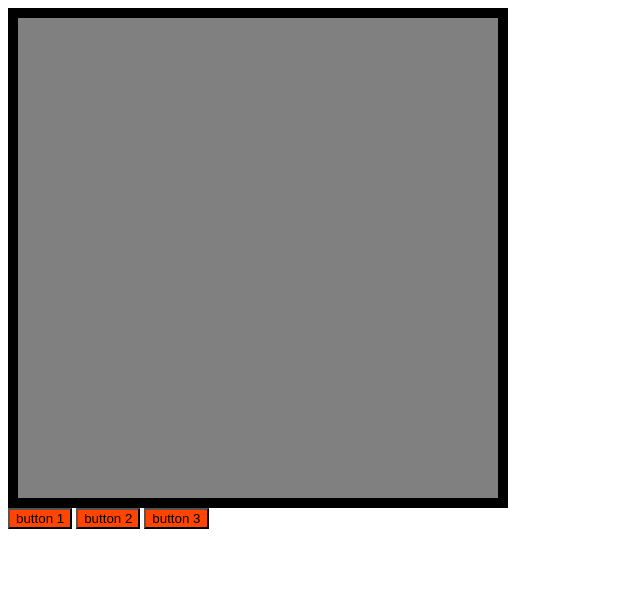
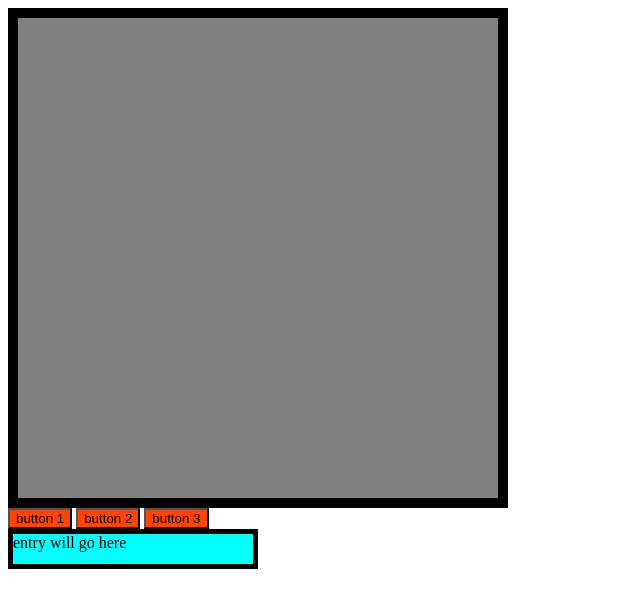
Before and after one commit to adamolson11/examQuestions, a plain HTML site: page index.html in a window 1280 px wide. Shown: the whole page, without its empty margins (0-640 px from the left). Drawn offline with Linux system fonts and the light colour scheme.

Commit message:
updating

```diff
--- a/calculator.js
+++ b/calculator.js
@@ -20,3 +20,12 @@ document.getElementById('button2'). addEventListener('click', function(){
 document.getElementById('button3').addEventListener('click', function(){
     console.log('Hello world for the third time')
 })
+
+document.getElementById('button4').addEventListener('click', function(){
+    console.log('Hello world for the third time')
+})
+
+//call the function for each button
+
+
+// When I click the button
--- a/index.html
+++ b/index.html
@@ -6,19 +6,17 @@
     <link rel="stylesheet" href="./style.css">
 
     <title>Document</title>
-
+</head>
+<body>
 
 <div id = "calculator" >
-
-
 </div>
 
 <button class = "Buttons" id = "button1">button 1 </button>
 <button class = "Buttons" id = "button2">button 2 </button>
 <button class = "Buttons" id = "button3">button 3 </button>
 
-</head>
-<body>
+<form id = "output"> entry will go here </form>
 
     <script src="calculator.js"></script>
 </body>
--- a/style.css
+++ b/style.css
@@ -16,3 +16,12 @@
 .Buttons {
     background-color: orangered;
 }
+
+#output{
+    box-sizing: border-box;
+    width: 250px;
+    height: 40px;
+    border: black;
+    border: 5px solid black;
+    background-color: aqua;
+}
```
